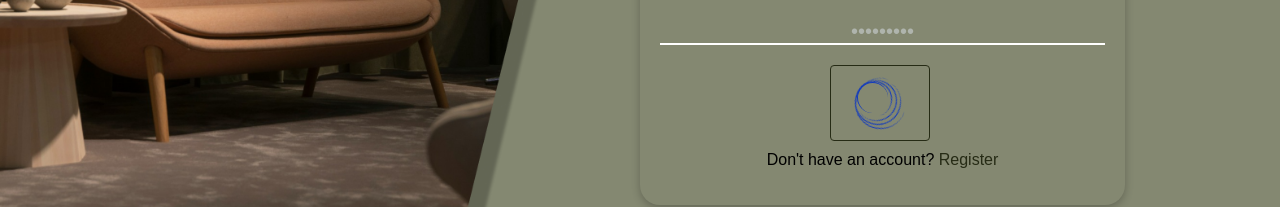
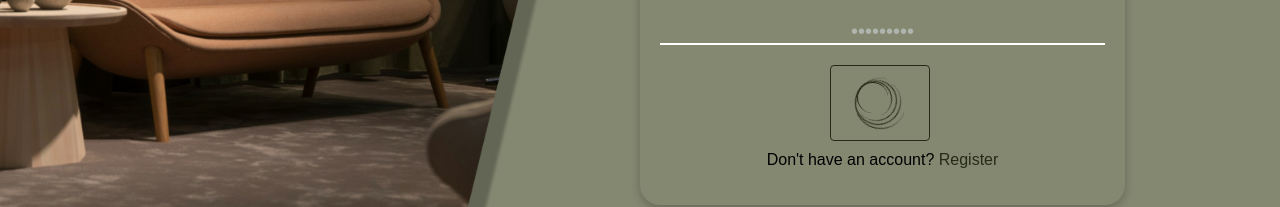
Before and after one commit to Kerboble/Pen-Pals, a React (Vite) app: page /login in a window 1280 px wide. Both pictures are taken after typing "name@example.com", "Sample123" into the empty fields and a click on the button "Login". Shown: the part 432-639 px from the top of the page. Built offline with nearby package versions, Linux system fonts and the light colour scheme; no server answers.

Commit message:
React-spinners installed

```diff
--- a/src/components/Search.jsx
+++ b/src/components/Search.jsx
@@ -95,7 +95,7 @@ const Search = () => {
         />
         {/* <button onClick={handleSearch}>Search</button> */}
       </div>
-      {loading && <BeatLoader color={"#123abc"} loading={loading} />}
+      {loading && <BeatLoader color={"#262b15"} loading={loading} />}
       {err && <span>User not found!</span>}
       {user && (
         <div className="userChat" onClick={handleSelect}>
--- a/src/pages/Login.jsx
+++ b/src/pages/Login.jsx
@@ -39,7 +39,7 @@ const Login = () => {
           <input className="input-form " type="email" placeholder="email" />
           <input className="input-form " type="password" placeholder="password" />
           <button className="signup-button" type="submit">
-            {loading ? <CircleLoader color={"#123abc"} loading={loading} /> : "Login"}
+            {loading ? <CircleLoader color={"#262b15"} loading={loading} /> : "Login"}
           </button>
           {err && <span>error</span>}
         </form>
--- a/src/pages/Register.jsx
+++ b/src/pages/Register.jsx
@@ -77,7 +77,7 @@ function Register() {
             <img src={upload} alt="upload-icon" className="avatar-upload-icon" /><span className="add-picture">Add profile picture</span>
           </label>
           <button className="signup-button" type="submit">
-            {loading ? <BeatLoader color={"#123abc"} loading={loading} /> : "Sign Up"}
+            {loading ? <BeatLoader color={"#262b15"} loading={loading} /> : "Sign Up"}
           </button>
           {error && <span>{error}</span>}
         </form>
```
